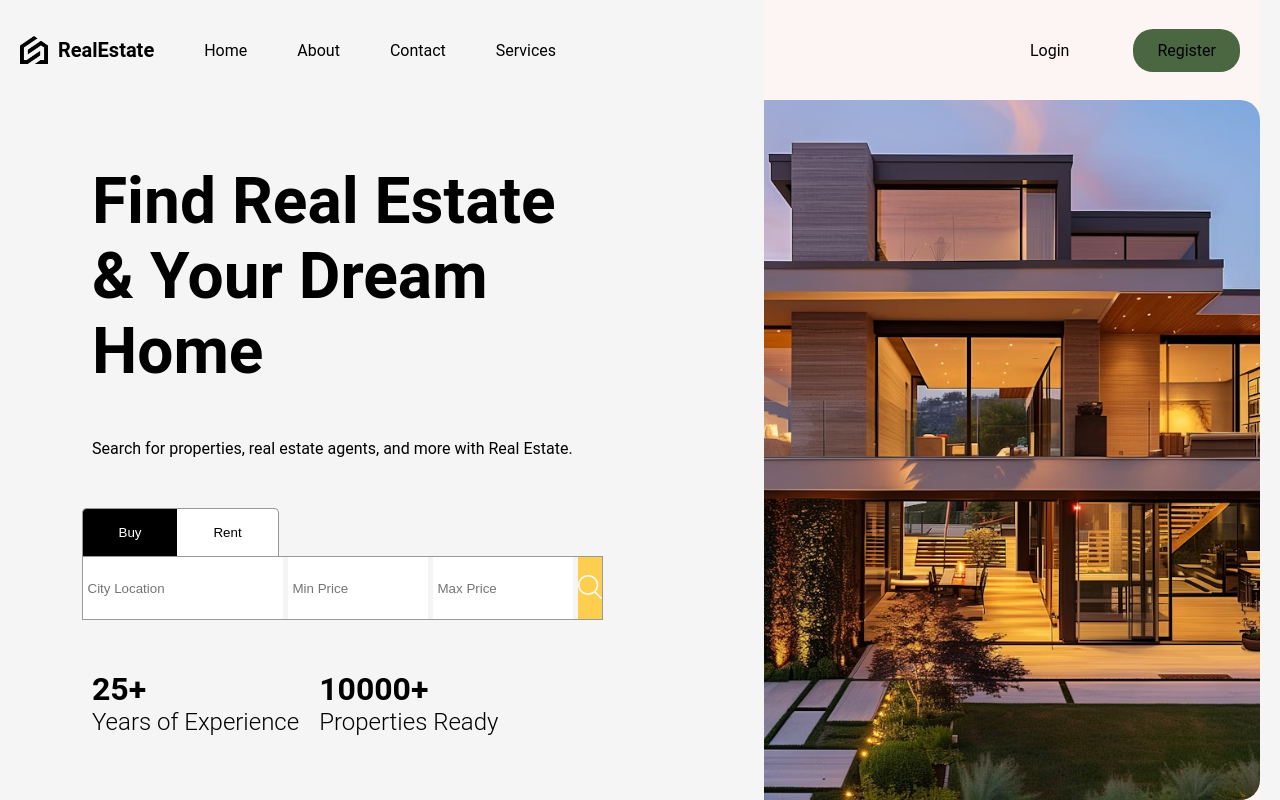
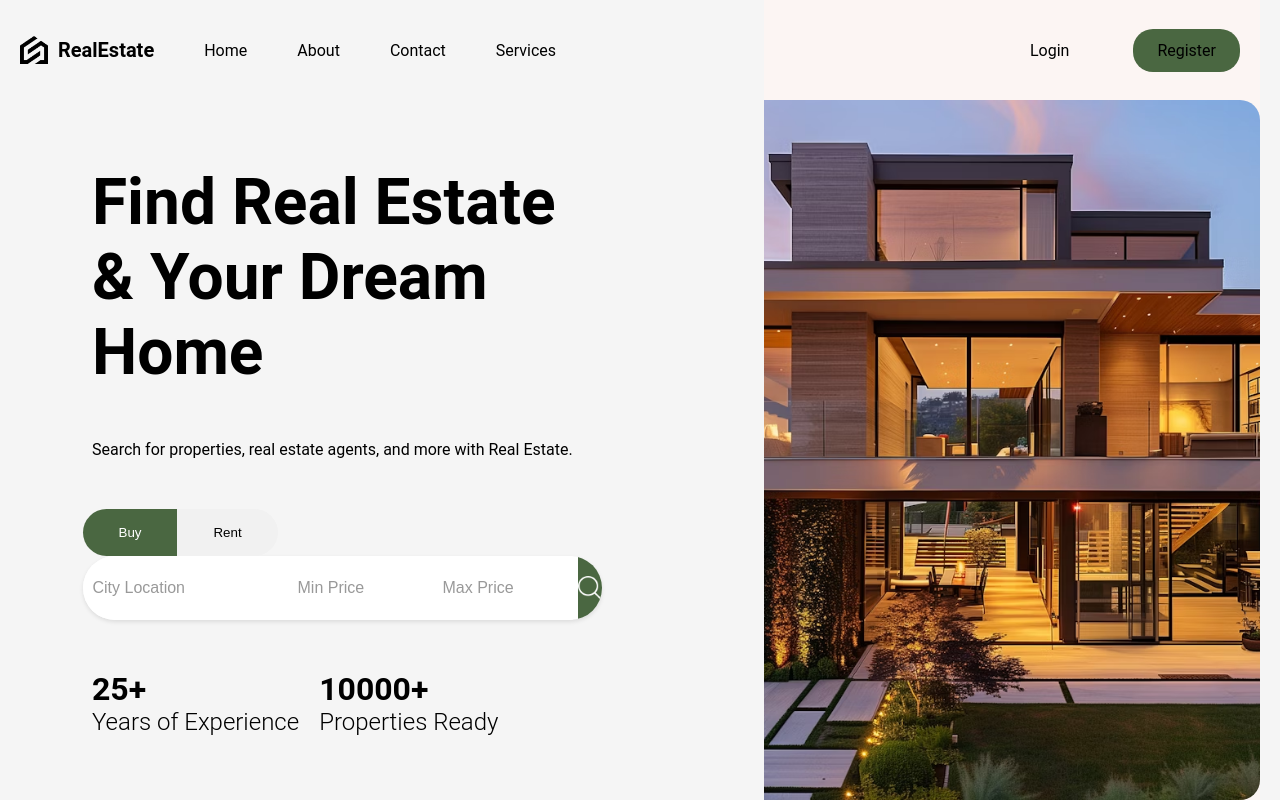
Before and after one commit to DariusGuillaume/rental-website, a React (Vite) app: page / in a window 1280 px wide. Shown: the top 800 px of the page. Built offline with nearby package versions, Linux system fonts and the light colour scheme.

Commit message:
search bar changed

```diff
--- a/src/components/searchbar/searchbar.scss
+++ b/src/components/searchbar/searchbar.scss
@@ -2,57 +2,62 @@
 
 .searchBar {
   .type {
-
-
     button {
       padding: 16px 36px;
-      border: 1px solid #999;
-      border-bottom: none;
+      border: none;
       cursor: pointer;
-      background-color: white;
+      background-color: #f1f1f1;
       text-transform: capitalize;
+      transition: background-color 0.3s ease;
 
       &.active {
-        background-color: black;
-        color: white;
+        background-color: #4a6741;
+        color: #fff;
       }
 
       &:first-child {
-        border-top-left-radius: 5px;
-        border-right: none;
+        border-top-left-radius: 25px;
+        border-bottom-left-radius: 25px;
       }
+
       &:last-child {
-        border-top-right-radius: 5px;
-        border-left: none;
+        border-top-right-radius: 25px;
+        border-bottom-right-radius: 25px;
       }
     }
   }
 
   form {
-    border: 1px solid #999;
     display: flex;
     justify-content: space-between;
     height: 64px;
     gap: 5px;
+    background-color: #fff;
+    border-radius: 32px;
+    box-shadow: 0 2px 4px rgba(0, 0, 0, 0.1);
+    overflow: hidden;
 
     @include sm {
       flex-direction: column;
-      border: none;
+      border-radius: 0;
+      box-shadow: none;
+      height: auto;
     }
 
     input {
       border: none;
-      padding: 0px 10px;
+      padding: 0px 20px;
       width: 200px;
+      font-size: 16px;
 
       @include lg {
-        padding: 0px 5px;
-
+        padding: 0px 10px;
         &:nth-child(2),
         &:nth-child(3) {
           width: 140px;
         }
       }
+
       @include md {
         width: 200px;
         &:nth-child(2),
@@ -61,25 +66,37 @@
         }
       }
 
-      @include sm{
-        width: auto;
+      @include sm {
+        width: 100%;
         &:nth-child(2),
         &:nth-child(3) {
-          width: auto;
+          width: 100%;
         }
         padding: 20px;
-        border: 1px solid #999;
+        border-bottom: 1px solid #eee;
+      }
+
+      &::placeholder {
+        color: #999;
       }
     }
 
     button {
       border: none;
       cursor: pointer;
-      background-color: #fece51;
+      background-color: #4a6741;
       flex: 1;
+      display: flex;
+      justify-content: center;
+      align-items: center;
+      transition: background-color 0.3s ease;
 
-      @include sm{
-        padding: 10px;
+      @include sm {
+        padding: 20px;
+      }
+
+      &:hover {
+        background-color: #3a5230;
       }
 
       img {
```
